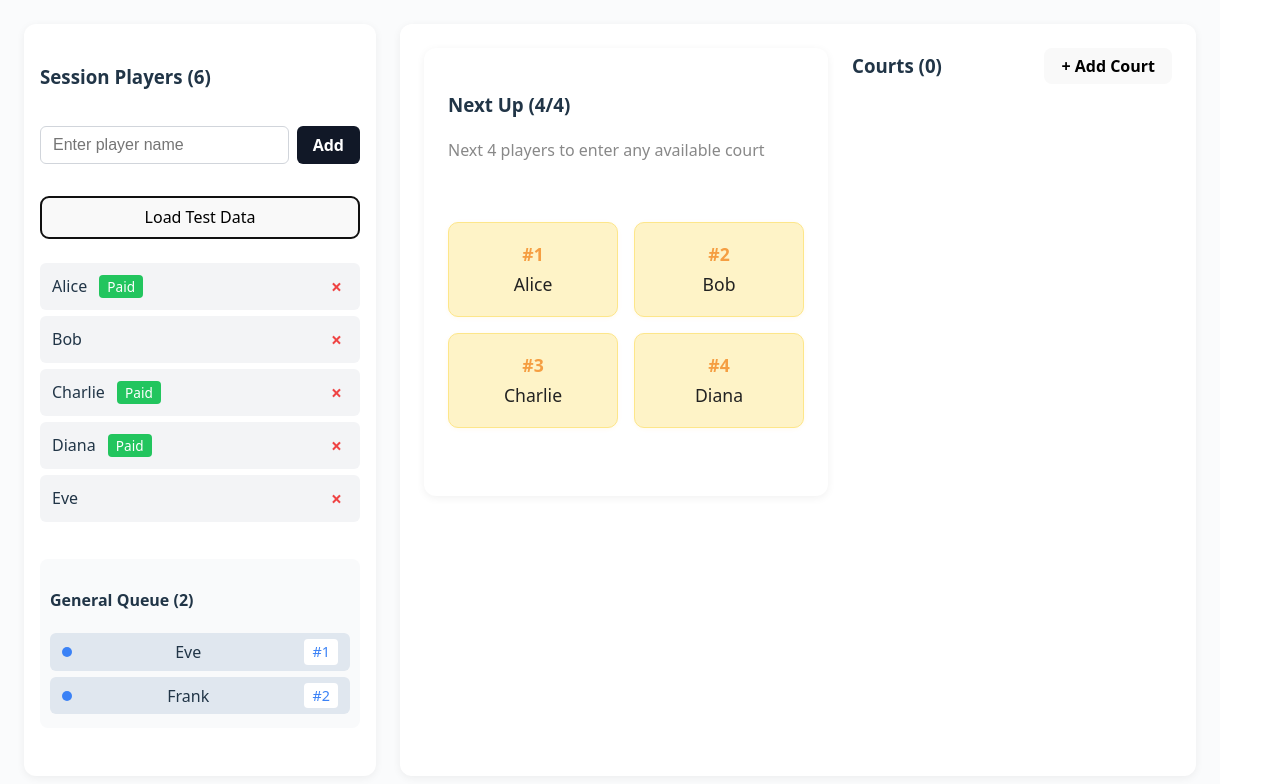
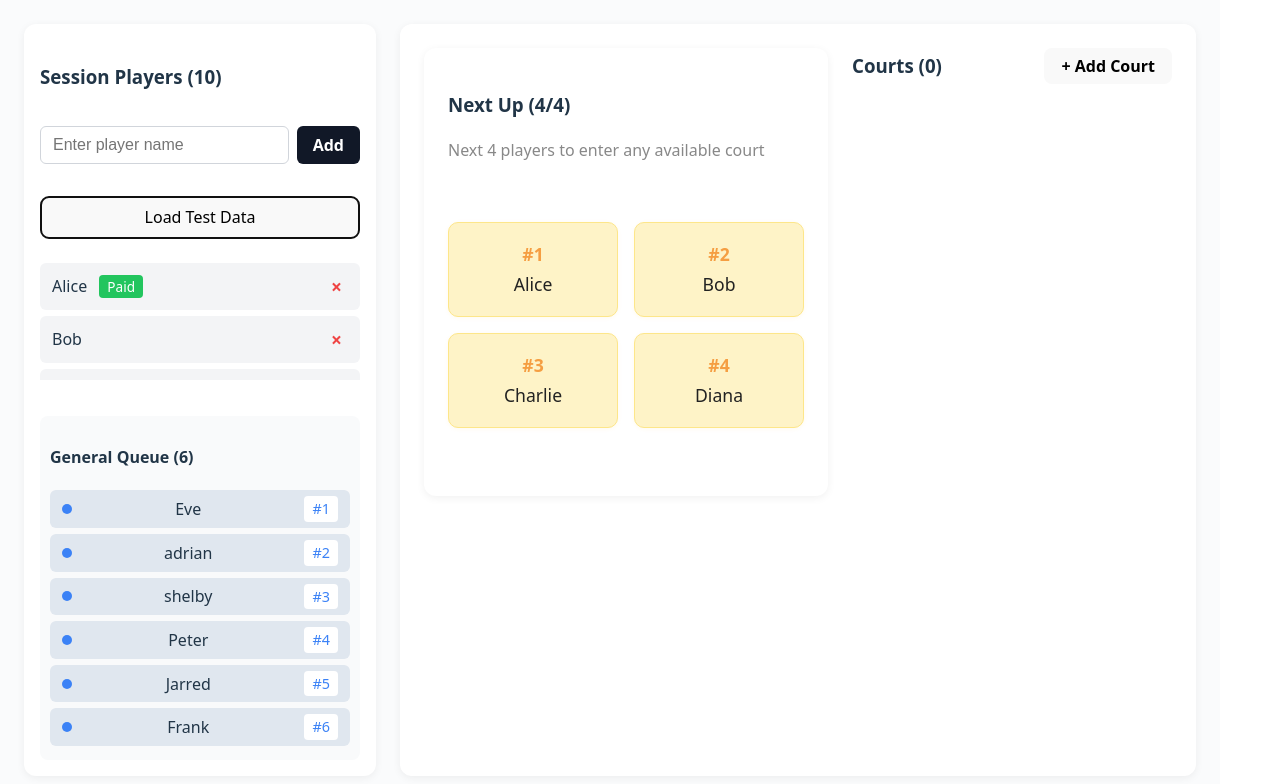
Before and after one commit to ghf4336/PaddleStack, a React (Vite) app in the folder client/: page / in a window 1280 px wide. Both pictures are taken after a click on the button "Load Test Data". Shown: the top 784 px of the page. Built offline with nearby package versions, Linux system fonts and the light colour scheme.

Commit message:
Fix bug with player assignment

```diff
--- a/client/src/App.jsx
+++ b/client/src/App.jsx
@@ -1,8 +1,12 @@
 
-import React, { useState } from 'react';
+
+import React, { useState, useRef } from 'react';
 import './App.css';
 
 function App() {
+  // Toast state
+  const [toast, setToast] = useState(null);
+  const toastTimeout = useRef();
   // Remove court handler with in-panel confirmation (must be inside App)
   const [courtToRemove, setCourtToRemove] = useState(null); // index of court to remove or null
   const handleRemoveCourt = (courtIdx) => {
@@ -34,6 +38,7 @@ function App() {
   const [playerName, setPlayerName] = useState('');
   const [showPaidModal, setShowPaidModal] = useState(false);
   const [hasPaid, setHasPaid] = useState(false);
+  // Session players: static order, never reorders
   const [sessionPlayers, setSessionPlayers] = useState([]);
   const [courts, setCourts] = useState([]); // Array of { number, players: [] }
 
@@ -53,23 +58,22 @@ function App() {
   const handleCompleteGame = (courtIdx) => {
     setCourts(prevCourts => {
       const court = prevCourts[courtIdx];
-      // Only complete if court is full
       if (!court.players || court.players.length !== 4) return prevCourts;
-      // Remove these players from the court and add them to the end of the queue
+      // Move finished players to end of sessionPlayers
       setSessionPlayers(prevPlayers => {
-        // Remove current court players from their current positions
-        const namesToRemove = court.players.map(p => p.name);
-        const filtered = prevPlayers.filter(p => !namesToRemove.includes(p.name));
-        // Add them to the end
-        return [...filtered, ...court.players];
+        const finishedNames = court.players.map(p => p.name);
+        // Remove finished players from their current positions
+        const filtered = prevPlayers.filter(p => !finishedNames.includes(p.name));
+        // Add finished players to the end, preserving their order
+        const finishedPlayers = prevPlayers.filter(p => finishedNames.includes(p.name));
+        return [...filtered, ...finishedPlayers];
       });
-      // The effect will reassign the next up players to the court
       // Clear the court's players immediately
       return prevCourts.map((c, idx) => idx === courtIdx ? { ...c, players: [] } : c);
     });
   };
 
-  // Assign players to free courts when possible and remove them from next up
+  // Assign players to free courts when possible, always in sessionPlayers order
   React.useEffect(() => {
     setCourts(prevCourts => {
       // Find all assigned player names (to courts)
@@ -81,25 +85,28 @@ function App() {
       });
 
       // Get unassigned players in order
-      const unassigned = sessionPlayers.filter(p => !assignedNames.has(p.name));
-      let unassignedIdx = 0;
+      const queue = sessionPlayers.filter(p => !assignedNames.has(p.name));
+      let queueIdx = 0;
 
-      // Only fill empty courts, leave others as-is
-      return prevCourts.map(court => {
+      // Assign players to courts in order
+      const newCourts = prevCourts.map(court => {
         if (court.players && court.players.length === 4) {
-          // Already full, leave as is
           return court;
         }
-        // Try to assign 4 unassigned players
-        const group = unassigned.slice(unassignedIdx, unassignedIdx + 4);
+        const group = [];
+        for (let i = 0; i < 4; i++) {
+          if (queueIdx < queue.length) {
+            group.push(queue[queueIdx]);
+            queueIdx++;
+          }
+        }
         if (group.length === 4) {
-          unassignedIdx += 4;
           return { ...court, players: group };
         } else {
-          // Not enough players, leave court empty
           return { ...court, players: [] };
         }
       });
+      return newCourts;
     });
   }, [sessionPlayers, courts.length]);
 
@@ -110,6 +117,10 @@ function App() {
     { name: 'Charlie', paid: true },
     { name: 'Diana', paid: true },
     { name: 'Eve', paid: false },
+    { name: 'adrian', paid: true },
+    { name: 'shelby', paid: true },
+    { name: 'Peter', paid: true },
+    { name: 'Jarred', paid: true },
     { name: 'Frank', paid: true }
   ];
 
@@ -177,15 +188,48 @@ function App() {
           Load Test Data
         </button>
         <div className="session-list">
-          {sessionPlayers.map((p, i) => (
-            <div className="session-player" key={i}>
-              <span>{p.name} {p.paid && <span className="paid-badge">Paid</span>}</span>
-              <button className="remove-btn" title="Remove player" onClick={() => {
-                setSessionPlayers(sessionPlayers.filter((_, idx) => idx !== i));
-              }}>×</button>
-            </div>
-          ))}
+          {sessionPlayers.map((p, i) => {
+            // Check if player is in a court
+            const inCourt = courts.some(court => (court.players || []).some(cp => cp && cp.name === p.name));
+            return (
+              <div className="session-player" key={i}>
+                <span>{p.name} {p.paid && <span className="paid-badge">Paid</span>}</span>
+                <button
+                  className="remove-btn"
+                  title="Remove player"
+                  disabled={inCourt}
+                  onClick={() => {
+                    if (inCourt) {
+                      setToast(`${p.name} is currently in a court and cannot be removed.`);
+                      clearTimeout(toastTimeout.current);
+                      toastTimeout.current = setTimeout(() => setToast(null), 2500);
+                      return;
+                    }
+                    setSessionPlayers(sessionPlayers.filter((_, idx) => idx !== i));
+                  }}
+                >×</button>
+              </div>
+            );
+          })}
         </div>
+      {/* Toast message */}
+      {toast && (
+        <div style={{
+          position: 'fixed',
+          bottom: 32,
+          left: '50%',
+          transform: 'translateX(-50%)',
+          background: '#222',
+          color: '#fff',
+          padding: '14px 32px',
+          borderRadius: 12,
+          fontSize: 18,
+          fontWeight: 600,
+          zIndex: 1000,
+          boxShadow: '0 2px 12px #0003',
+          pointerEvents: 'none',
+        }}>{toast}</div>
+      )}
         <div className="general-queue">
           <h4>General Queue ({generalQueue.length})</h4>
           {generalQueue.map((p, i) => (
```
